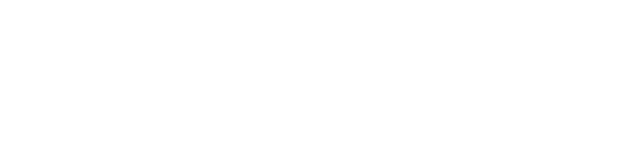
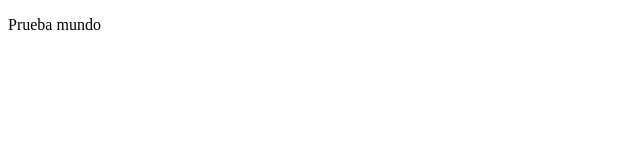
Before and after one commit to anngelicafernanda/ejerciciosJavaScript, a website with bundled scripts: page src/index.html in a window 1280 px wide. Shown: the whole page, without its empty margins (0-640 px from the left). Built offline with nearby package versions, Linux system fonts and the light colour scheme.

Commit message:
Prueba Mundo

```diff
--- a/src/index.html
+++ b/src/index.html
@@ -8,6 +8,7 @@
 		<title>Document</title>
 	</head>
 	<body>
+		<p>Prueba mundo</p>
 		<script type="module" src="./index.js"></script>
 	</body>
 </html>
```
